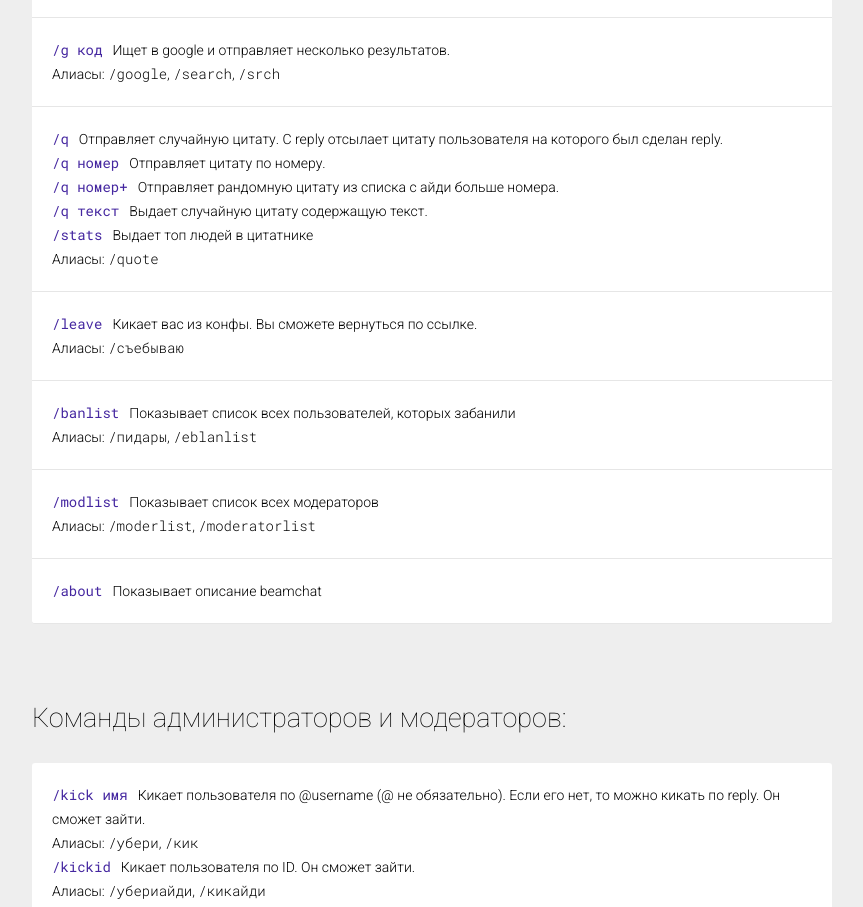
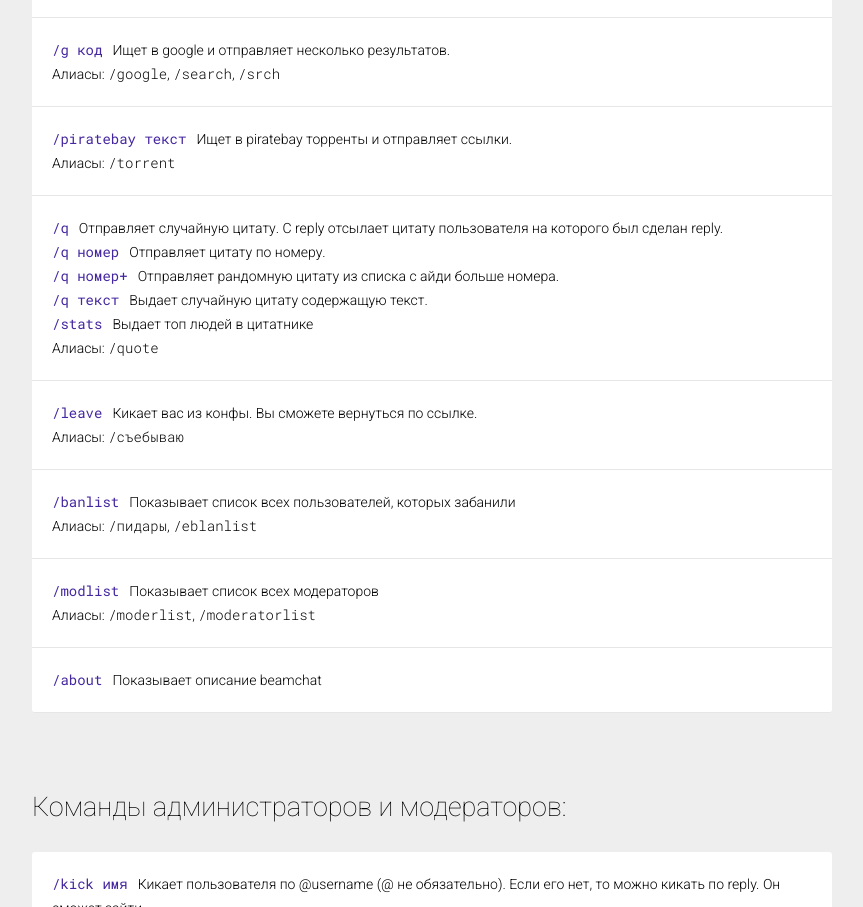
Before and after one commit to beamchat/beamchat.github.io, a plain HTML site: page docs/index.html in a window 1280 px wide. Shown: the part 4754-5661 px from the top of the page, without its empty margins (208-1071 px from the left). Drawn offline with Linux system fonts and the light colour scheme.

Commit message:
:dancer:

```diff
--- a/docs/index.html
+++ b/docs/index.html
@@ -95,7 +95,7 @@
                     <p>
                         <span class="cmd">/tts текст</span>Команда выводит войс с текстом, который пользователь отправил.
                         <br>Также можно использовать reply на другом сообщении без указывания аргумента. Тогда возьмется текст сообщения на которое вы сделали reply. Максимум 180 символов.
-                        <br> Алиасы: <span class="code">/voice</span>, <span class="code">/speech</span>
+                        <br>Алиасы: <span class="code">/voice</span>, <span class="code">/speech</span>
                     </p>
                 </div>
             </a>
@@ -335,7 +335,7 @@
                 <div class="cmd-container">
                     <p>
                         <span class="cmd">/count</span>Шлет 3, 2, 1. Иногда удобно.
-                        <br> Алиасы: <span class="code">/timer</span>
+                        <br>Алиасы: <span class="code">/timer</span>
                     </p>
                 </div>
             </a>
@@ -343,7 +343,7 @@
                 <div class="cmd-container">
                     <p>
                         <span class="cmd">/wscr ссылка</span>Отсылает документом скриншот веб страницы шириной 1000px
-                        <br> Алиасы: <span class="code">/webshot</span>
+                        <br>Алиасы: <span class="code">/webshot</span>
                     </p>
                 </div>
             </a>
@@ -351,7 +351,7 @@
                 <div class="cmd-container">
                     <p>
                         <span class="cmd">/html код</span>Отсылает документом скриншот выполненного html кода шириной 1000px
-                        <br> Алиасы: <span class="code">/hscr</span>
+                        <br>Алиасы: <span class="code">/hscr</span>
                     </p>
                 </div>
             </a>
@@ -359,7 +359,7 @@
                 <div class="cmd-container">
                     <p>
                         <span class="cmd">/md код</span>Компилирует markdown код, отправляет html код и картинку html кода.
-                        <br> Алиасы: <span class="code">/markdown</span>
+                        <br>Алиасы: <span class="code">/markdown</span>
                     </p>
                 </div>
             </a>
@@ -367,7 +367,7 @@
                 <div class="cmd-container">
                     <p>
                         <span class="cmd">/js код</span>Выполняет javascript код с направлением результата в чят. Дан минимум команд, Таймаут: 5s. Вывод (<span class="code">console.log</span>) один на весь код.
-                        <br> Алиасы: <span class="code">/nodejs</span>, <span class="code">/javascript</span>, <span class="code">/node</span>
+                        <br>Алиасы: <span class="code">/nodejs</span>, <span class="code">/javascript</span>, <span class="code">/node</span>
                     </p>
                 </div>
             </a>
@@ -375,7 +375,7 @@
                 <div class="cmd-container">
                     <p>
                         <span class="cmd">/img код</span>Ищет в google картинки и отправляет.
-                        <br> Алиасы: <span class="code">/image</span>
+                        <br>Алиасы: <span class="code">/image</span>
                     </p>
                 </div>
             </a>
@@ -383,7 +383,15 @@
                 <div class="cmd-container">
                     <p>
                         <span class="cmd">/g код</span>Ищет в google и отправляет несколько результатов.
-                        <br> Алиасы: <span class="code">/google</span>, <span class="code">/search</span>, <span class="code">/srch</span>
+                        <br>Алиасы: <span class="code">/google</span>, <span class="code">/search</span>, <span class="code">/srch</span>
+                    </p>
+                </div>
+            </a>
+            <a href="#piratebay" id="piratebay">
+                <div class="cmd-container">
+                    <p>
+                        <span class="cmd">/piratebay текст</span>Ищет в piratebay торренты и отправляет ссылки.
+                        <br>Алиасы: <span class="code">/torrent</span>
                     </p>
                 </div>
             </a>
@@ -399,7 +407,7 @@
                         <span class="cmd">/q текст</span>Выдает случайную цитату содержащую текст.
                         <br>
                         <span class="cmd">/stats</span>Выдает топ людей в цитатнике
-                        <br> Алиасы: <span class="code">/quote</span>
+                        <br>Алиасы: <span class="code">/quote</span>
                     </p>
                 </div>
             </a>
@@ -415,7 +423,7 @@
                 <div class="cmd-container">
                     <p>
                         <span class="cmd">/banlist</span>Показывает список всех пользователей, которых забанили
-                        <br> Алиасы: <span class="code">/пидары</span>, <span class="code">/eblanlist</span>
+                        <br>Алиасы: <span class="code">/пидары</span>, <span class="code">/eblanlist</span>
                     </p>
                 </div>
             </a>
@@ -423,7 +431,7 @@
                 <div class="cmd-container">
                     <p>
                         <span class="cmd">/modlist</span>Показывает список всех модераторов
-                        <br> Алиасы: <span class="code">/moderlist</span>, <span class="code">/moderatorlist</span>
+                        <br>Алиасы: <span class="code">/moderlist</span>, <span class="code">/moderatorlist</span>
                     </p>
                 </div>
             </a>
```
